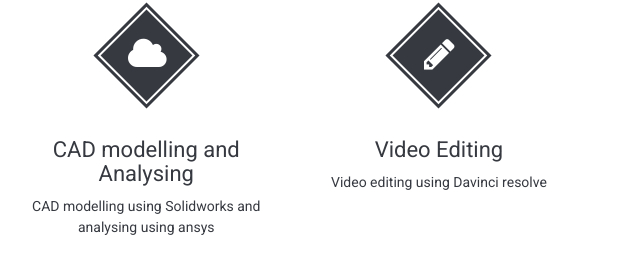
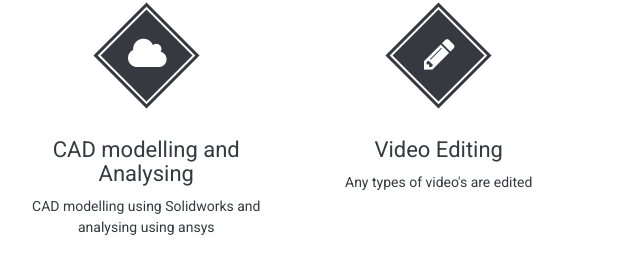
Before and after one commit to abdulhakeem786/adkhakeem, a plain HTML site: page index.html in a window 1280 px wide. Shown: the part 1739-2001 px from the top of the page, 640-1280 px from the left. Drawn offline with Linux system fonts and the light colour scheme.

Commit message:
Update index.html

```diff
--- a/index.html
+++ b/index.html
@@ -1,11 +1,5 @@
 <!doctype html>
-<!--
-	Template:	 Unika - Responsive One Page HTML5 Template
-	Author:		 imransdesign.com
-	URL:		 http://imransdesign.com/
-    Designed By: https://www.behance.net/poljakova
-	Version:	1.0
--->
+
 <html lang="en-US">
 	<head>
 
@@ -289,7 +283,7 @@
                                     <span class="rotate-box-icon"><i class="fa fa-pencil"></i></span>
                                     <div class="rotate-box-info">
                                         <h4>Video Editing</h4>
-                                        <p>Video editing using Davinci resolve</p>
+                                        <p>Any types of video's are edited</p>
                                     </div>
                                     <p></br>
                                     </br>
```
